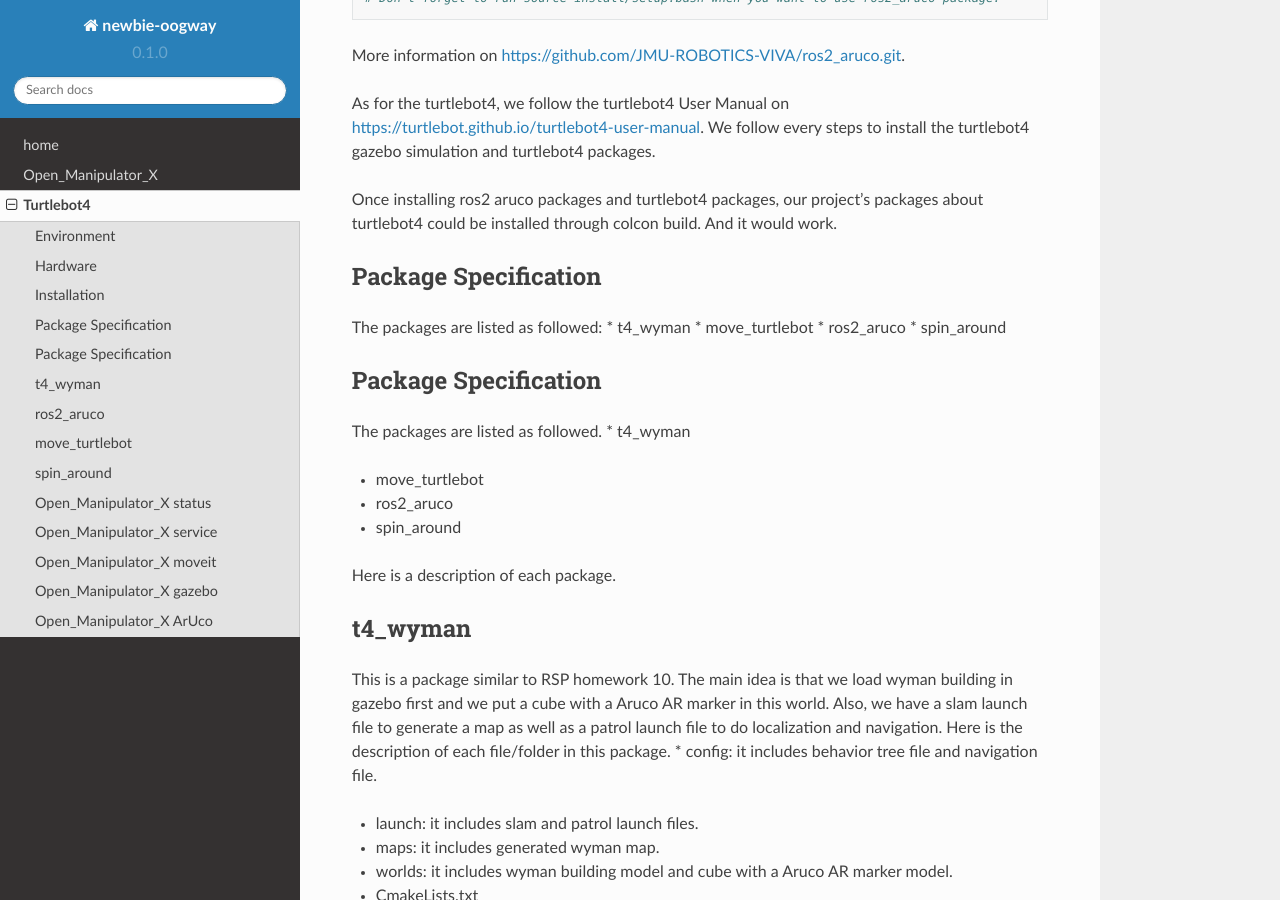
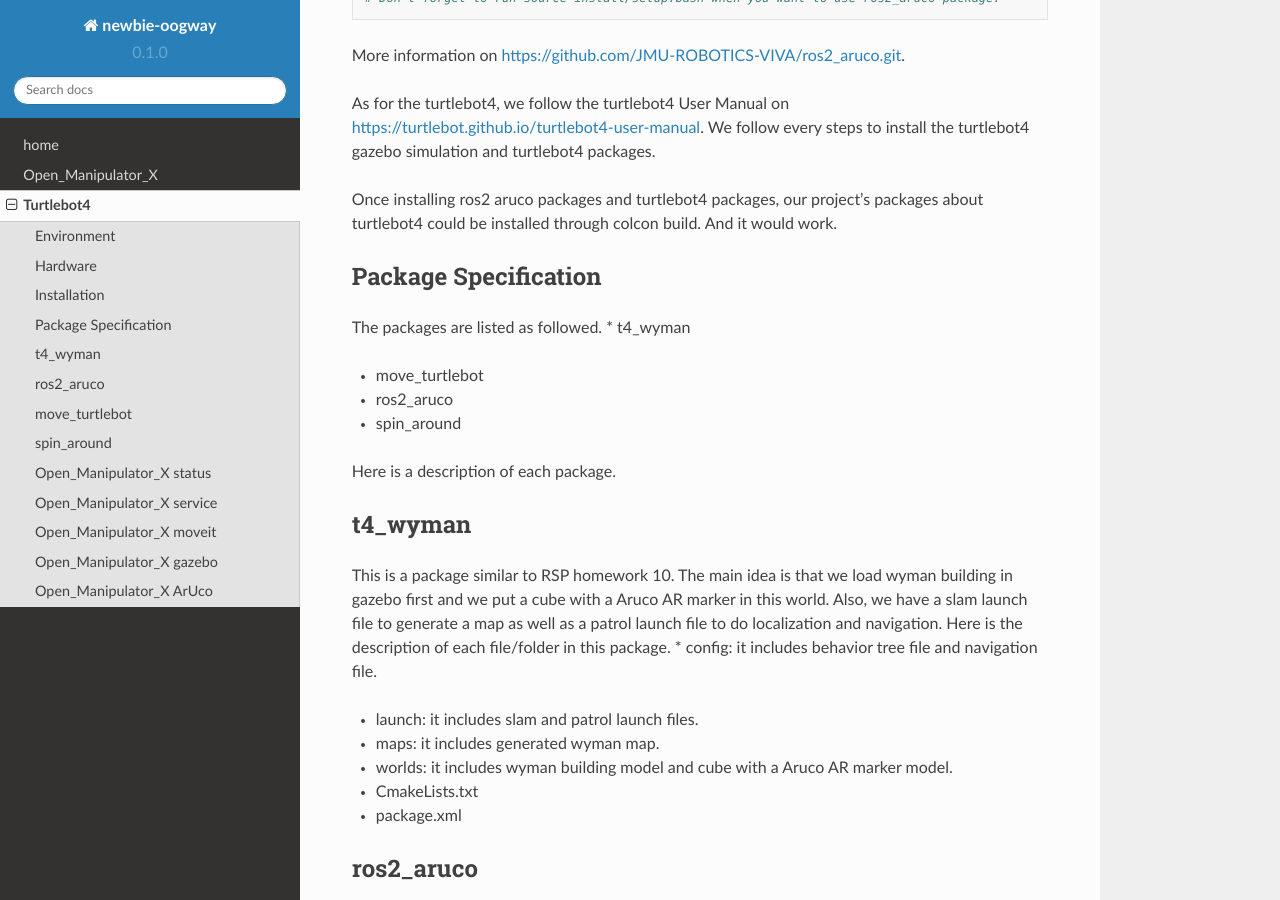
Before and after one commit to stevenleon99/Newbie_Oogway, a Sphinx documentation site: the page built from docs/source/turtlebot4.rst, in a window 1280 px wide and 900 px high, scrolled down 761 px. Built offline with Sphinx 7.4.7 and the Read the Docs theme 2.0.0, drawn with Linux system fonts in a browser that asks for light colours.

Commit message:
Update turtlebot4.rst

```diff
--- a/docs/source/turtlebot4.rst
+++ b/docs/source/turtlebot4.rst
@@ -19,7 +19,7 @@ This project was developed with the following environment and platform:
 .. _Hardware:
 
 Hardware
-------------
+--------
 
 Turtlebot4 from Wyman
 
@@ -46,21 +46,10 @@ As for the turtlebot4, we follow the turtlebot4 User Manual on https://turtlebot
 Once installing ros2 aruco packages and turtlebot4 packages, our project's packages about turtlebot4 could be installed through colcon build. And it would work.
 
 
-Package Specification
----------------------
-
-The packages are listed as followed:
-* t4_wyman
-* move_turtlebot
-* ros2_aruco
-* spin_around
-
-
-
 .. _Package Specification:
 
 Package Specification
-------------
+---------------------
 
 The packages are listed as followed.
 * t4_wyman
@@ -78,7 +67,7 @@ The packages are listed as followed.
 .. _t4_wyman:
 
 t4_wyman
-------------
+--------
 
 This is a package similar to RSP homework 10. The main idea is that we load wyman building in gazebo first and we put a cube with a Aruco AR marker in this world. Also, we have a slam launch file to generate a map as well as a patrol launch file to do localization and navigation. Here is the description of each file/folder in this package.
 * config: it includes behavior tree file and navigation file.
@@ -97,7 +86,7 @@ This is a package similar to RSP homework 10. The main idea is that we load wyma
 .. _ros2_aruco:
 
 ros2_aruco
-------------
+-----------
 
 This is the package from https://github.com/JMU-ROBOTICS-VIVA/ros2_aruco.git for Aruco AR marker detecting.
 
@@ -105,7 +94,7 @@ This is the package from https://github.com/JMU-ROBOTICS-VIVA/ros2_aruco.git for
 .. _move_turtlebot:
 
 move_turtlebot
-------------
+--------------
 
 The main idea for the Aruco AR marker detecting part of our project is as we run the turtlebot4, no matter in the gazebo simulation environment or in the real world, if the camera successfully detect the marker, our turtlebot4 will stop previous moving command and then automatically move toward the marker. We define a safe distance so the turtlebot4 will keep moving toward the marker until it's within the safe distance.
 In this package, it mainly has "include" and "src" folder like the standard ros2 c++ package.
```
